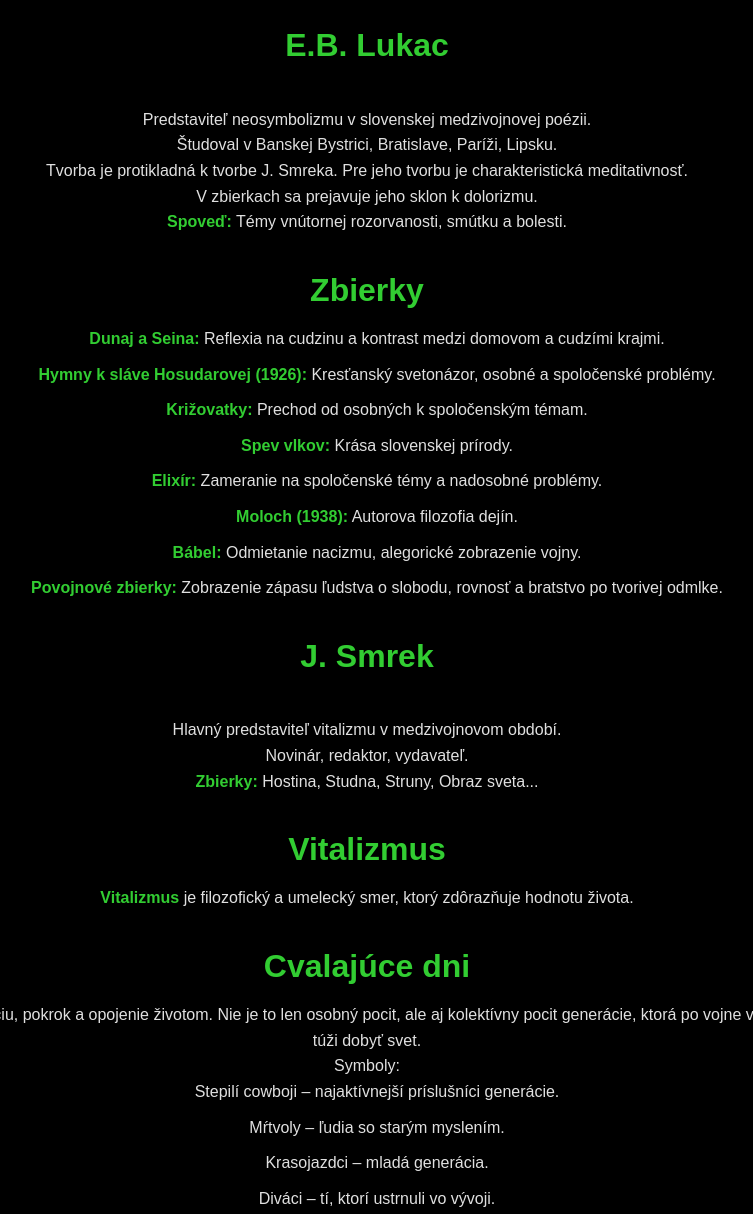
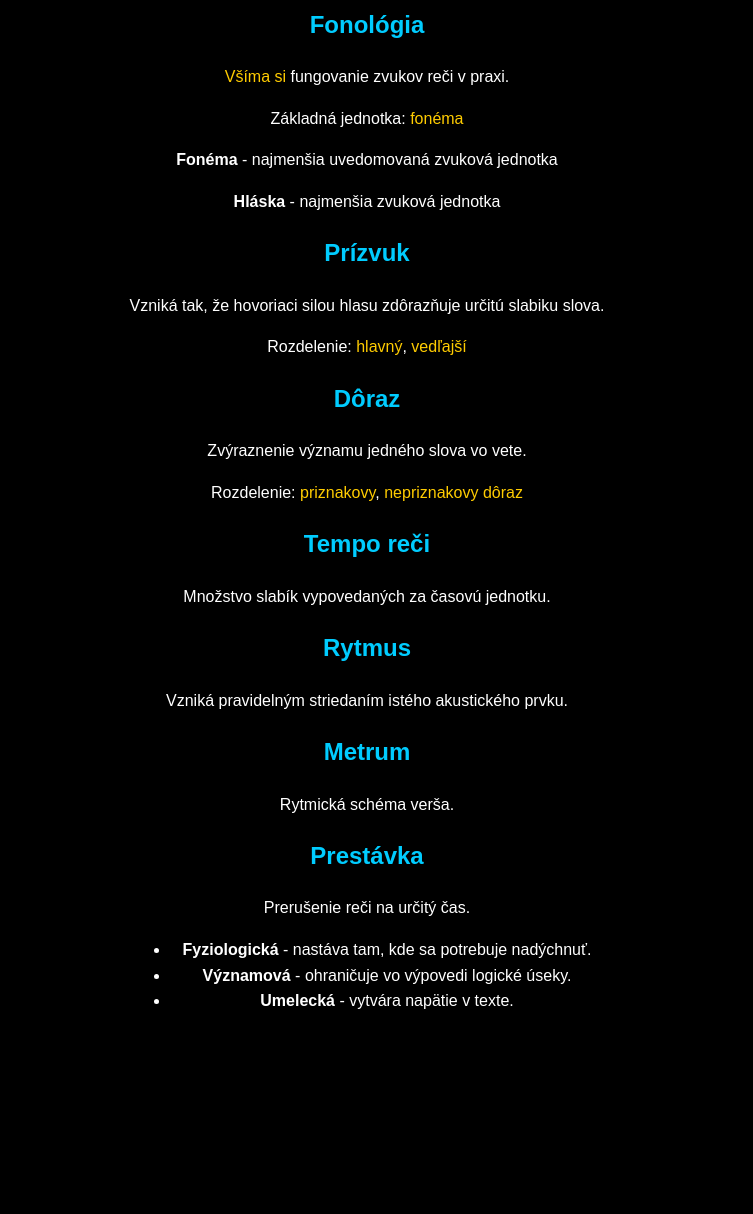
Before and after one commit to Kiryuuin3/kiryuuin3.github.io, a plain HTML site: page index.html in a window 1280 px wide. Shown: the top 1214 px of the page, without its empty margins (273-1026 px from the left). After the commit the page ends 1034 px from the top, so only its background shows below. Drawn offline with Linux system fonts and the light colour scheme.

Commit message:
Update index.html

```diff
--- a/index.html
+++ b/index.html
@@ -3,124 +3,88 @@
 <head>
     <meta charset="UTF-8">
     <meta name="viewport" content="width=device-width, initial-scale=1.0">
-    <title>E.B. Lukac & J. Smrek</title>
+    <title>Fonetika a Fonológia</title>
     <style>
-        * {
+        body {
+            background-color: black;
+            color: white;
+            font-family: Arial, sans-serif;
+            line-height: 1.6;
             margin: 0;
-            padding: 0;
-            box-sizing: border-box;
-        }
-
-        body {
-            font-family: Arial, sans-serif;
-            background-color: #000000; /* Pure black background */
-            color: #E0E0E0; /* Light gray text for readability */
-            line-height: 1.6;
             display: flex;
             justify-content: center;
             align-items: center;
-            min-height: 100vh;
+            height: 100vh;
+        }
+        .container {
+            max-width: 800px;
             text-align: center;
         }
-
-        #content {
-            width: 90%;
-            max-width: 1200px;
-            padding: 20px;
+        h1, h2 {
+            color: #00ccff;
         }
-
-        header {
-            background-color: #1B1B1B; /* Darker background */
-            color: #32CD32; /* Green accents */
-            padding: 20px 0;
+        .section {
+            margin-bottom: 20px;
         }
-
-        h1 {
-            font-size: 2.5rem;
-        }
-
-        h2 {
-            font-size: 2rem;
-            color: #32CD32; /* Green accents for headings */
-            margin-bottom: 10px;
-        }
-
-        .section {
-            margin-bottom: 30px;
-        }
-
-        ul {
-            list-style-type: none;
-            margin-left: 20px;
-        }
-
-        ul li {
-            margin-bottom: 10px;
-        }
-
-        strong {
-            color: #32CD32; /* Green accent for strong text */
-        }
-
-        a {
-            color: #32CD32;
-            text-decoration: none;
-        }
-
-        a:hover {
-            text-decoration: underline;
+        .highlight {
+            color: #ffcc00;
         }
     </style>
 </head>
 <body>
-    <section id="content">
-        <article class="section">
-            <h2>E.B. Lukac</h2>
-            <p><br>Predstaviteľ neosymbolizmu v slovenskej medzivojnovej poézii.</p>
-            <p>Študoval v Banskej Bystrici, Bratislave, Paríži, Lipsku.</p>
-            <p>Tvorba je protikladná k tvorbe J. Smreka. Pre jeho tvorbu je charakteristická meditativnosť.</p>
-            <p>V zbierkach sa prejavuje jeho sklon k dolorizmu.</p>
-            <p><strong>Spoveď:</strong> Témy vnútornej rozorvanosti, smútku a bolesti.</p>
-        </article>
+    <div class="container">
+        <h1>Fonetika a Fonológia</h1>
 
-        <article class="section">
-            <h2>Zbierky</h2>
+        <div class="section">
+            <h2>Fonetika</h2>
+            <p><span class="highlight">Opisuje</span> tvorenie zvukov rečovými orgánmi.</p>
+            <p>Základná jednotka: <span class="highlight">hláska</span></p>
+        </div>
+
+        <div class="section">
+            <h2>Fonológia</h2>
+            <p><span class="highlight">Všíma si</span> fungovanie zvukov reči v praxi.</p>
+            <p>Základná jednotka: <span class="highlight">fonéma</span></p>
+            <p><strong>Fonéma</strong> - najmenšia uvedomovaná zvuková jednotka</p>
+            <p><strong>Hláska</strong> - najmenšia zvuková jednotka</p>
+        </div>
+
+        <div class="section">
+            <h2>Prízvuk</h2>
+            <p>Vzniká tak, že hovoriaci silou hlasu zdôrazňuje určitú slabiku slova.</p>
+            <p>Rozdelenie: <span class="highlight">hlavný</span>, <span class="highlight">vedľajší</span></p>
+        </div>
+
+        <div class="section">
+            <h2>Dôraz</h2>
+            <p>Zvýraznenie významu jedného slova vo vete.</p>
+            <p>Rozdelenie: <span class="highlight">priznakovy</span>, <span class="highlight">nepriznakovy dôraz</span></p>
+        </div>
+
+        <div class="section">
+            <h2>Tempo reči</h2>
+            <p>Množstvo slabík vypovedaných za časovú jednotku.</p>
+        </div>
+
+        <div class="section">
+            <h2>Rytmus</h2>
+            <p>Vzniká pravidelným striedaním istého akustického prvku.</p>
+        </div>
+
+        <div class="section">
+            <h2>Metrum</h2>
+            <p>Rytmická schéma verša.</p>
+        </div>
+
+        <div class="section">
+            <h2>Prestávka</h2>
+            <p>Prerušenie reči na určitý čas.</p>
             <ul>
-                <li><strong>Dunaj a Seina:</strong> Reflexia na cudzinu a kontrast medzi domovom a cudzími krajmi.</li>
-                <li><strong>Hymny k sláve Hosudarovej (1926):</strong> Kresťanský svetonázor, osobné a spoločenské problémy.</li>
-                <li><strong>Križovatky:</strong> Prechod od osobných k spoločenským témam.</li>
-                <li><strong>Spev vlkov:</strong> Krása slovenskej prírody.</li>
-                <li><strong>Elixír:</strong> Zameranie na spoločenské témy a nadosobné problémy.</li>
-                <li><strong>Moloch (1938):</strong> Autorova filozofia dejín.</li>
-                <li><strong>Bábel:</strong> Odmietanie nacizmu, alegorické zobrazenie vojny.</li>
-                <li><strong>Povojnové zbierky:</strong> Zobrazenie zápasu ľudstva o slobodu, rovnosť a bratstvo po tvorivej odmlke.</li>
+                <li><strong>Fyziologická</strong> - nastáva tam, kde sa potrebuje nadýchnuť.</li>
+                <li><strong>Významová</strong> - ohraničuje vo výpovedi logické úseky.</li>
+                <li><strong>Umelecká</strong> - vytvára napätie v texte.</li>
             </ul>
-        </article>
-
-        <article class="section">
-            <h2>J. Smrek</h2>
-            <p><br>Hlavný predstaviteľ vitalizmu v medzivojnovom období.</p>
-            <p>Novinár, redaktor, vydavateľ.</p>
-            <p><strong>Zbierky:</strong> Hostina, Studna, Struny, Obraz sveta...</p>
-        </article>
-
-        <article class="section">
-            <h2>Vitalizmus</h2>
-            <p><strong>Vitalizmus</strong> je filozofický a umelecký smer, ktorý zdôrazňuje hodnotu života.</p>
-        </article>
-
-        <article class="section">
-            <h2>Cvalajúce dni</h2>
-            <p>Oslavuje mladosť, civilizáciu, pokrok a opojenie životom. Nie je to len osobný pocit, ale aj kolektívny pocit generácie, ktorá po vojne verí v svoje schopnosti a túži dobyť svet.</p>
-            <p>Symboly:</p>
-            <ul>
-                <li>Stepilí cowboji – najaktívnejší príslušníci generácie.</li>
-                <li>Mŕtvoly – ľudia so starým myslením.</li>
-                <li>Krasojazdci – mladá generácia.</li>
-                <li>Diváci – tí, ktorí ustrnuli vo vývoji.</li>
-            </ul>
-            <p>Túžba po radosti zo života: Mladá generácia sa ženie dopredu, nezdolná, odmieta stagnáciu.</p>
-        </article>
-    </section>
+        </div>
+    </div>
 </body>
 </html>
```
